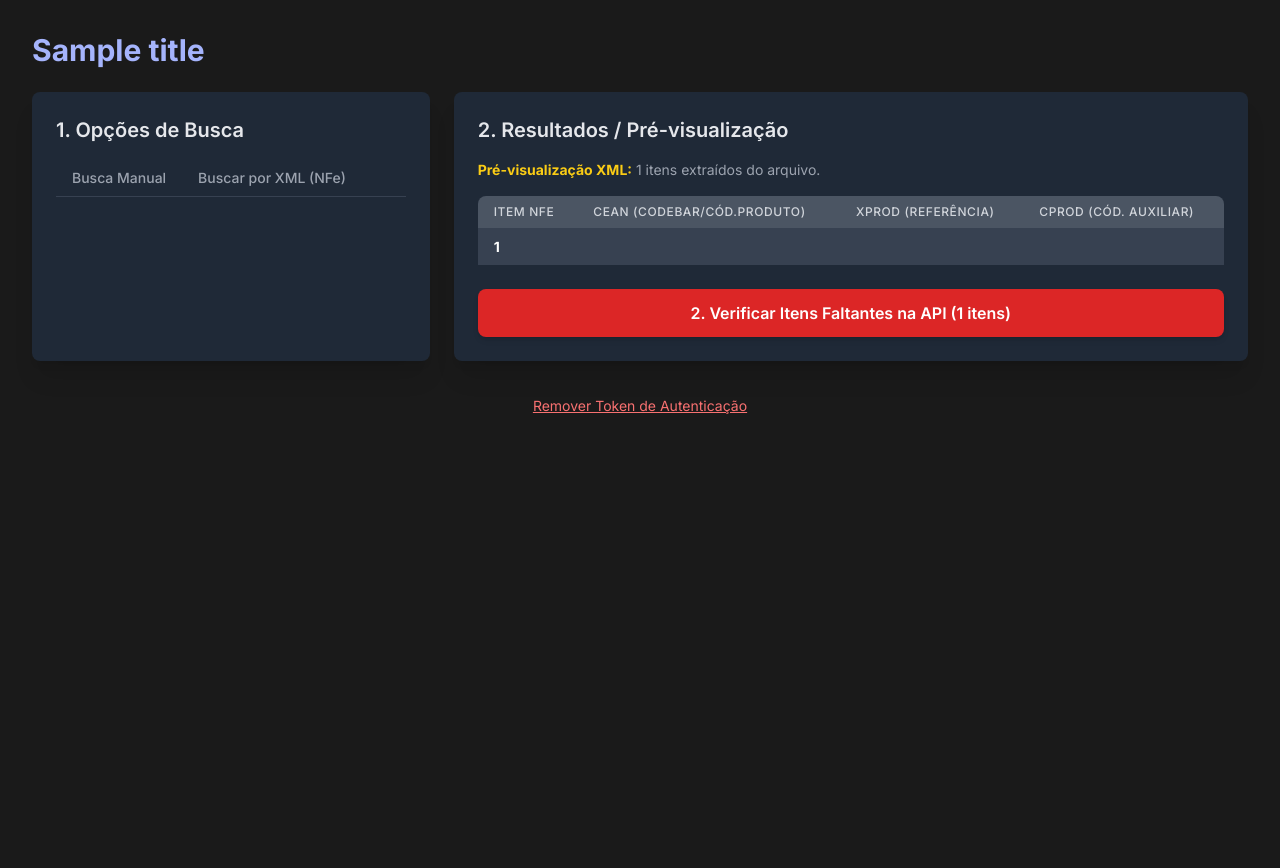
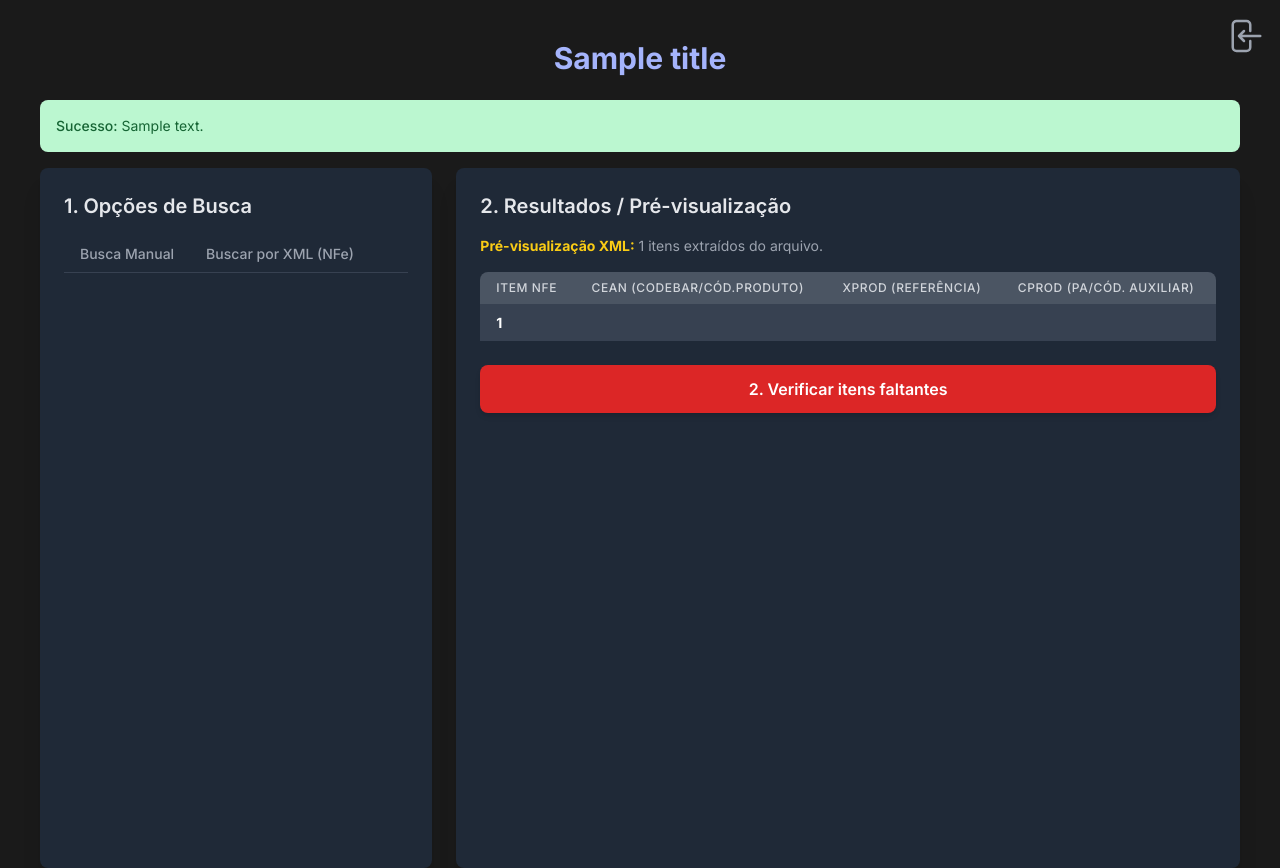
Before and after one commit to jtentis/automacao-xml, a Flask app: template app/templates/search_page.html in a window 1280 px wide. Before the commit the page ends 414 px from the top, so only its background shows below. Run offline with Flask 3, Linux system fonts and the light colour scheme; the template is opened without the code that fills it: most values are stand-ins (such as "Sample title", 1, 10 or a date in 2020); some libraries are stand-ins or nearby versions.

Commit message:
Style: ajustando textos e styles

```diff
--- a/app/templates/auth_page.html
+++ b/app/templates/auth_page.html
@@ -1,15 +1,15 @@
 {% extends "base_template.html" %}
 
 {% block content %}
-    <p class="text-gray-300 mb-8 self-center">Por favor, insira seu token de Autorização.</p>
+    <p class="text-gray-300 mb-8 justify-self-center">Por favor, insira seu token de Autorização.</p>
     <form method="POST" action="{{ url_for('main.authenticate') }}" class="bg-gray-700 p-6 rounded-lg shadow-xl max-w-lg mx-auto w-full">
         <div class="mb-4 input-group">
             <input type="text" id="auth_token" name="auth_token" required
                     class="shadow-sm focus:ring-indigo-400 focus:border-indigo-400 block w-full sm:text-sm border-gray-600 rounded-md p-2 bg-gray-700 text-white"
-                    placeholder="Cole seu token puro aqui...">
+                    placeholder="Cole seu token aqui...">
         </div>
         <button type="submit" class="w-full bg-indigo-600 hover:bg-indigo-500 text-white font-semibold py-2 px-4 rounded-lg transition duration-150 ease-in-out shadow-md">
-            Salvar e Continuar
+            Autenticar
         </button>
     </form>
 {% endblock %}
--- a/app/templates/base_template.html
+++ b/app/templates/base_template.html
@@ -1,32 +1,67 @@
 <!DOCTYPE html>
 <html lang="pt-BR">
     <head>
-    <meta charset="UTF-8">
-    <meta name="viewport" content="width=device-width, initial-scale=1.0">
+        <meta charset="UTF-8" />
+        <meta name="viewport" content="width=device-width, initial-scale=1.0" />
         <title>{{ title }}</title>
         <script src="https://cdn.tailwindcss.com"></script>
         <style>
-        @import url('https://fonts.googleapis.com/css2?family=Inter:wght@100..900&display=swap');
-        body { font-family: 'Inter', sans-serif; background-color: #1a1a1a; }
-        .container { max-width: 1024px; }
-        .input-group label { margin-bottom: 0.5rem; display: block; font-weight: 500; color: #d1d5db; }
-        .input-group textarea, .input-group input:not([type="file"]), .input-group input[type="file"] {
-            border-radius: 0.5rem; border: 1px solid #4b5563; padding: 0.5rem 0.75rem;
-            width: 100%; box-shadow: 0 1px 2px rgba(0, 0, 0, 0.2);
+            @import url("https://fonts.googleapis.com/css2?family=Inter:wght@100..900&display=swap");
+            body {
+                font-family: "Inter", sans-serif;
+                background-color: #1a1a1a;
+            }
+            .container {
+                max-width: 1024px;
+            }
+            .input-group label {
+                margin-bottom: 0.5rem;
+                display: block;
+                font-weight: 500;
+                color: #d1d5db;
+            }
+            .input-group textarea,
+            .input-group input:not([type="file"]),
+            .input-group input[type="file"] {
+                border-radius: 0.5rem;
+                border: 1px solid #4b5563;
+                padding: 0.5rem 0.75rem;
+                width: 100%;
+                box-shadow: 0 1px 2px rgba(0, 0, 0, 0.2);
                 transition: border-color 0.15s ease-in-out;
                 background-color: #374151;
                 color: #f3f4f6;
             }
-        .input-group textarea::placeholder, .input-group input::placeholder {
+            .input-group textarea::placeholder,
+            .input-group input::placeholder {
                 color: #9ca3af;
             }
-        .input-group textarea:focus, .input-group input:focus {
+            .input-group textarea:focus,
+            .input-group input:focus {
                 border-color: #60a5fa;
-            ring-width: 2px; outline: none;
             }
-        .table-responsive { overflow-y: auto; max-height: 600px; }
-        th { background-color: #4b5563; color: #d1d5db; }
-        .tab-button.active { background-color: #4b5563; color: #fff; }
+            .table-responsive {
+                overflow-y: auto;
+                max-height: 600px;
+            }
+            .table-responsive::-webkit-scrollbar {
+                width: 10px;
+            }
+            .table-responsive::-webkit-scrollbar-track {
+                background: #475358;
+                border-radius: 3px;
+            }
+            .table-responsive::-webkit-scrollbar-thumb {
+                background: #4f46e5;
+            }
+            th {
+                background-color: #4b5563;
+                color: #d1d5db;
+            }
+            .tab-button.active {
+                background-color: #4b5563;
+                color: #fff;
+            }
 
             input[type="file"] {
                 border: 1px solid #4b5563;
@@ -37,7 +72,7 @@
                 visibility: hidden;
             }
             input[type="file"]::before {
-            content: 'Selecionar arquivo XML';
+                content: "Selecionar arquivo XML";
                 display: inline-block;
                 background: #6366f1;
                 color: white;
@@ -45,7 +80,6 @@
                 padding: 6px 10px;
                 outline: none;
                 white-space: nowrap;
-            -webkit-user-select: none;
                 cursor: pointer;
                 font-weight: 500;
                 font-size: 0.875rem;
@@ -54,7 +88,10 @@
 
             .loading-overlay {
                 position: fixed;
-            top: 0; left: 0; right: 0; bottom: 0;
+                top: 0;
+                left: 0;
+                right: 0;
+                bottom: 0;
                 background: rgba(26, 26, 26, 0.8);
                 backdrop-filter: blur(4px);
                 display: flex;
@@ -74,61 +111,86 @@
                 margin-bottom: 1rem;
             }
             @keyframes spin {
-            0% { transform: rotate(0deg); }
-            100% { transform: rotate(360deg); }
+                0% {
+                    transform: rotate(0deg);
+                }
+                100% {
+                    transform: rotate(360deg);
+                }
             }
         </style>
     </head>
-<body class="p-4 sm:p-8">
+    <body class="p-10 h-screen flex flex-col justify-start">
         <div class="container mx-auto">
-        <h1 class="text-3xl font-bold text-indigo-300 mb-6 self-center">{{ title }}</h1>
+            <h1 class="text-3xl font-bold text-indigo-300 mb-6 justify-self-center">
+                {{ title }}
+            </h1>
             {% block content %}{% endblock %}
         </div>
         <div id="loading-container" class="hidden">
             <div class="loading-overlay">
                 <div class="spinner"></div>
-            <p id="loading-message" class="text-lg font-semibold">Verificando itens na API...</p>
-            <p class="text-sm text-gray-300">Isso pode levar alguns segundos por item do XML.</p>
+                <p id="loading-message" class="text-lg font-semibold">
+                    Verificando itens na API...
+                </p>
+                <p class="text-sm text-gray-300">
+                    Isso pode levar algum tempo.
+                </p>
             </div>
         </div>
         <script>
             function showTab(mode) {
-            document.getElementById('manual-form').classList.add('hidden');
-            document.getElementById('xml-form').classList.add('hidden');
-            document.getElementById('btn-manual').classList.remove('active');
-            document.getElementById('btn-xml').classList.remove('active');
+                document.getElementById("manual-form").classList.add("hidden");
+                document.getElementById("xml-form").classList.add("hidden");
+                document
+                    .getElementById("btn-manual")
+                    .classList.remove("active");
+                document.getElementById("btn-xml").classList.remove("active");
 
-            document.getElementById(mode + '-form').classList.remove('hidden');
-            document.getElementById('btn-' + mode).classList.add('active');
+                document
+                    .getElementById(mode + "-form")
+                    .classList.remove("hidden");
+                document.getElementById("btn-" + mode).classList.add("active");
             }
 
-        document.addEventListener('DOMContentLoaded', () => {
+            document.addEventListener("DOMContentLoaded", () => {
                 const currentMode = "{{ current_mode or 'manual' }}";
-            showTab(currentMode.startsWith('xml') ? 'xml' : currentMode.startsWith('xml_verify') ? 'xml' : currentMode);
+                showTab(
+                    currentMode.startsWith("xml")
+                        ? "xml"
+                        : currentMode.startsWith("xml_verify")
+                        ? "xml"
+                        : currentMode
+                );
 
-            const loadingContainer = document.getElementById('loading-container');
-            const loadingMessage = document.getElementById('loading-message');
+                const loadingContainer =
+                    document.getElementById("loading-container");
+                const loadingMessage =
+                    document.getElementById("loading-message");
 
-            const manualForm = document.getElementById('manual-form');
+                const manualForm = document.getElementById("manual-form");
                 if (manualForm) {
-                manualForm.addEventListener('submit', () => {
-                    loadingMessage.textContent = 'Pesquisando produtos manualmente...';
-                    loadingContainer.classList.remove('hidden');
+                    manualForm.addEventListener("submit", () => {
+                        loadingMessage.textContent =
+                            "Pesquisando produtos manualmente...";
+                        loadingContainer.classList.remove("hidden");
                     });
                 }
 
-            const verifyForm = document.getElementById('verify-form');
+                const verifyForm = document.getElementById("verify-form");
                 if (verifyForm) {
-                verifyForm.addEventListener('submit', () => {
-                    loadingMessage.textContent = 'Verificando itens na API...';
-                    loadingContainer.classList.remove('hidden');
+                    verifyForm.addEventListener("submit", () => {
+                        loadingMessage.textContent =
+                            "Verificando itens na API...";
+                        loadingContainer.classList.remove("hidden");
                     });
                 }
-            const xmlForm = document.getElementById('xml-form');
+                const xmlForm = document.getElementById("xml-form");
                 if (xmlForm) {
-                xmlForm.addEventListener('submit', () => {
-                    loadingMessage.textContent = 'Processando arquivo XML...';
-                    loadingContainer.classList.remove('hidden');
+                    xmlForm.addEventListener("submit", () => {
+                        loadingMessage.textContent =
+                            "Processando arquivo XML...";
+                        loadingContainer.classList.remove("hidden");
                     });
                 }
             });
--- a/app/templates/search_page.html
+++ b/app/templates/search_page.html
@@ -1,14 +1,22 @@
 {% extends "base_template.html" %}
 
 {% block content %}
+    {# Bloco de ERRO #}
     {% if error %}
         <div class="p-4 mb-4 text-sm text-red-300 bg-red-900 rounded-lg" role="alert">
             <span class="font-medium">Erro:</span> {{ error }}
         </div>
     {% endif %}
 
-    <div class="flex flex-col md:flex-row gap-6 mb-8">
-        <div class="bg-gray-800 p-6 rounded-lg shadow-xl w-full md:w-1/3">
+    {# Bloco de SUCESSO #}
+    {% if success_message %}
+        <div class="p-4 mb-4 text-sm text-green-800 bg-green-200 rounded-lg dark:bg-green-800 dark:text-green-200" role="alert">
+            <span class="font-medium">Sucesso:</span> {{ success_message }}
+        </div>
+    {% endif %}
+
+    <div class="flex flex-col md:flex-row gap-6">
+        <div class="bg-gray-800 p-6 rounded-lg shadow-xl w-full md:w-1/3 min-h-[700px]">
             <h2 class="text-xl font-semibold mb-4 text-gray-200">1. Opções de Busca</h2>
 
             <div class="flex mb-4 border-b border-gray-700">
@@ -32,7 +40,7 @@
                     <textarea id="codigo_produto" name="codigo_produto" rows="3" class="resize-none" placeholder="1289925, 1289926, ...">{{ last_codigo_produto | default('', true) }}</textarea>
                 </div>
                 <button type="submit" class="w-full bg-indigo-600 hover:bg-indigo-500 text-white font-semibold py-2 px-4 rounded-lg transition duration-150 ease-in-out shadow-md">
-                    Pesquisar Manualmente
+                    Pesquisar
                 </button>
             </form>
 
@@ -43,12 +51,12 @@
                     <input type="file" id="xml_file" name="xml_file" accept=".xml" required>
                 </div>
                 <button type="submit" class="w-full bg-green-600 hover:bg-green-500 text-white font-semibold py-2 px-4 rounded-lg transition duration-150 ease-in-out shadow-md">
-                    1. Pré-visualizar Itens do XML
+                    1. Pré-visualizar itens do XML
                 </button>
             </form>
         </div>
 
-        <div class="bg-gray-800 p-6 rounded-lg shadow-xl w-full md:w-2/3">
+        <div class="bg-gray-800 p-6 rounded-lg shadow-xl w-full md:w-2/3 min-h-[700px]">
             <h2 class="text-xl font-semibold mb-4 text-gray-200">2. Resultados / Pré-visualização</h2>
             <div id="results-content">
 
@@ -64,7 +72,7 @@
                                     <th class="px-4 py-2 text-left text-xs font-medium uppercase tracking-wider rounded-tl-lg">Item NFe</th>
                                     <th class="px-4 py-2 text-left text-xs font-medium uppercase tracking-wider">cEAN (Codebar/Cód.Produto)</th>
                                     <th class="px-4 py-2 text-left text-xs font-medium uppercase tracking-wider">xProd (Referência)</th>
-                                    <th class="px-4 py-2 text-left text-xs font-medium uppercase tracking-wider rounded-tr-lg">cProd (Cód. Auxiliar)</th>
+                                    <th class="px-4 py-2 text-left text-xs font-medium uppercase tracking-wider rounded-tr-lg">cProd (PA/Cód. Auxiliar)</th>
                                 </tr>
                             </thead>
                             <tbody class="bg-gray-700 divide-y divide-gray-600">
@@ -83,7 +91,7 @@
                     <form id="verify-form" method="POST" action="{{ url_for('main.verify_xml_items') }}" class="mt-4">
                         <input type="hidden" name="mode" value="xml_verify">
                         <button type="submit" class="w-full bg-red-600 hover:bg-red-500 text-white font-semibold py-3 px-4 rounded-lg transition duration-150 ease-in-out shadow-md">
-                            2. Verificar Itens Faltantes na API ({{ xml_preview_items|length }} itens)
+                            2. Verificar itens faltantes
                         </button>
                     </form>
 
@@ -93,7 +101,7 @@
                             <span class="text-red-400 font-bold">Modo XML:</span> Exibindo apenas itens do XML <strong>não encontrados</strong> na API.
                             <span class="text-sm text-gray-400">Total Faltante: {{ results|length }}</span>
                         {% else %}
-                            <span class="text-indigo-400 font-bold">Modo Manual:</span> Exibindo itens encontrados.
+                            <span class="text-indigo-400 font-bold">Modo Manual:</span> Exibindo {{ results|length }} itens encontrados.
                         {% endif %}
                     </p>
                     <div class="table-responsive">
@@ -139,7 +147,9 @@
         </div>
     </div>
 
-    <div class="mt-8 text-center">
-        <a href="{{ url_for('main.logout') }}" class="text-sm text-red-400 hover:text-red-500 underline">Remover Token de Autenticação</a>
-    </div>
+<a href="{{ url_for('main.logout') }}" class="absolute top-4 right-4 text-gray-400 hover:text-red-500 transition duration-150" title="Sair">
+    <svg xmlns="http://www.w3.org/2000/svg" fill="none" viewBox="0 0 24 24" stroke-width="1.5" stroke="currentColor" class="w-10 h-10 inline-block align-middle">
+        <path stroke-linecap="round" stroke-linejoin="round" d="M15.75 9V5.25A2.25 2.25 0 0013.5 3h-6a2.25 2.25 0 00-2.25 2.25v13.5A2.25 2.25 0 007.5 21h6a2.25 2.25 0 002.25-2.25V15M12 9l-3 3m0 0l3 3m-3-3h12.75" />
+    </svg>
+</a>
 {% endblock %}
```
Also changed, not shown: app/routes.py (+21 -16 lines). Lines whose indentation alone changed are shown as unchanged.
